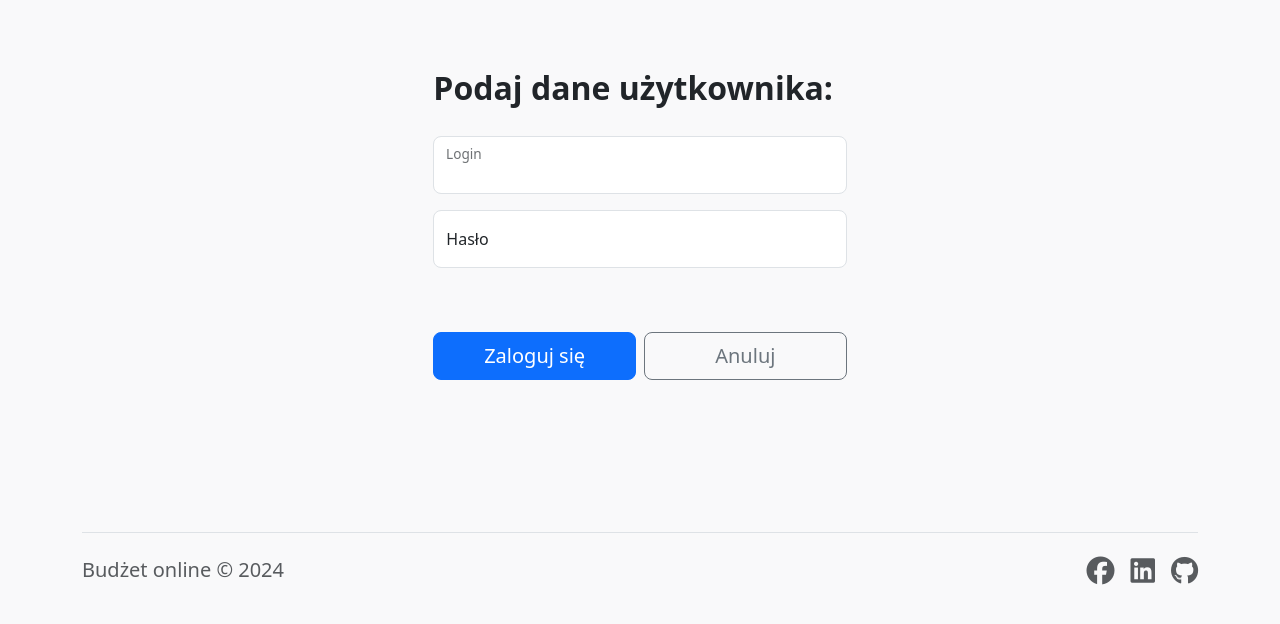
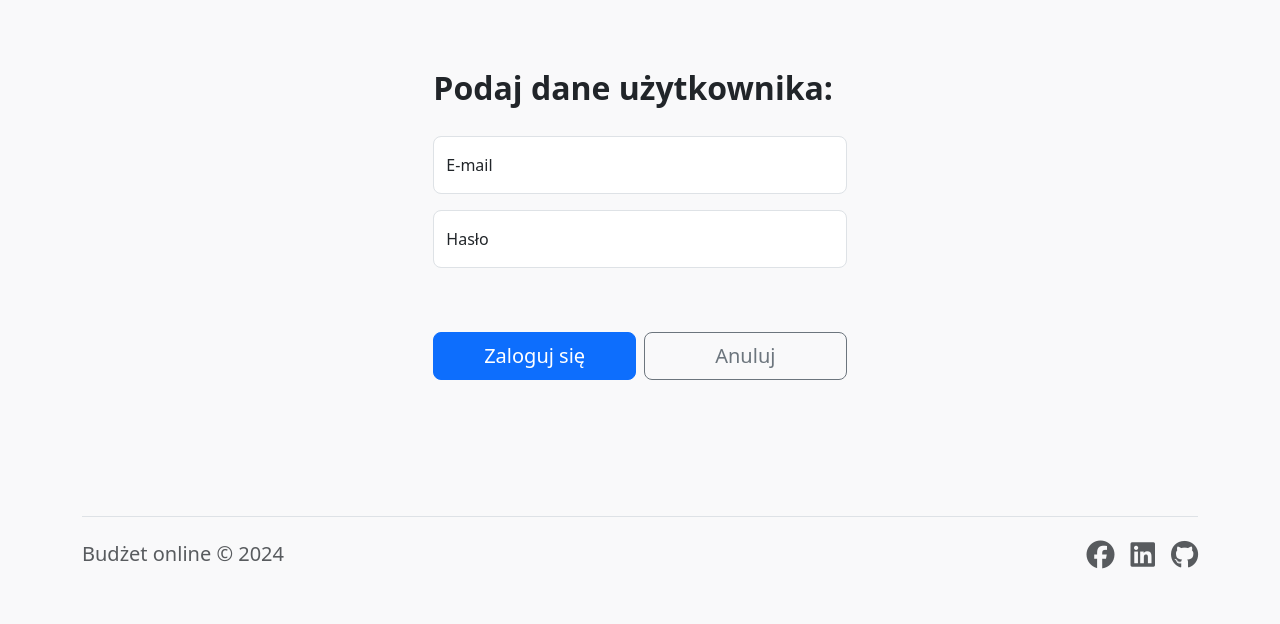
Before and after one commit to chriszych/WebPersonalBudget, a PHP site: page /login.php in a window 1280 px wide. Shown: the part 120-744 px from the top of the page. Run offline with PHP 8.4, Linux system fonts and the light colour scheme; some libraries are stand-ins or nearby versions.

Commit message:
Change login to e-mail in user login formular e-mail id unique in my database, login can repeat

```diff
--- a/login.php
+++ b/login.php
@@ -59,17 +59,18 @@
         <div class="modal-body p-5 pt-0">
           <form method="post" action="main.php">
             <div class="form-floating mb-3">
-              <input type="text" class="form-control rounded-3" id="loginFloatingName" name="login" <?= isset($_SESSION['bad_attempt']) ? 'value="'.$_SESSION['bad_attempt'].'"' : '' ?>>
-              <label for="loginFloatingName">Login</label>
+              <!--<input type="text" class="form-control rounded-3" id="loginFloatingName" name="login" <?= isset($_SESSION['bad_attempt']) ? 'value="'.$_SESSION['bad_attempt'].'"' : '' ?>>-->
+			  <input type="text" class="form-control rounded-3" id="emailFloatingName" placeholder="e-mail" name="email" <?= isset($_SESSION['bad_attempt']) ? 'value="'.$_SESSION['bad_attempt'].'"' : '' ?>>
+              <label for="emailFloatingName">E-mail</label>
             </div>
             <div class="form-floating mb-3">
               <input type="password" class="form-control rounded-3" id="LoginFloatingPass" placeholder="Password" name="pass">
               <label for="LoginFloatingPass">Hasło</label>
-
+			  </div>
 			  <p class="text-danger fw-bold">
 			  <?php
 				if (isset($_SESSION['bad_attempt'])){
-					echo 'Niepoprawny login lub hasło!';
+					echo 'Niepoprawny e-mail lub hasło!';
 					unset($_SESSION['bad_attempt']);
 				}
 				?>
@@ -77,7 +78,7 @@
 
           <div class="d-grid gap-2 d-md-flex justify-content-md-center">
             <button class="w-100 mb-2 btn btn-lg rounded-3 btn-primary my-1 mb-1 my-md-5 mb-md-5" role="button" type="submit">Zaloguj się</button>
-            <a href="./index.html" class="w-100 mb-2 btn btn-lg rounded-3 btn-outline-secondary my-1 mb-1 my-md-5 mb-md-5" role="button">Anuluj</a>
+            <a href="./index.php" class="w-100 mb-2 btn btn-lg rounded-3 btn-outline-secondary my-1 mb-1 my-md-5 mb-md-5" role="button">Anuluj</a>
           </div>
 
 
```
Also changed, not shown: addUser.php (+7 -6 lines), main.php (+9 -5 lines).
